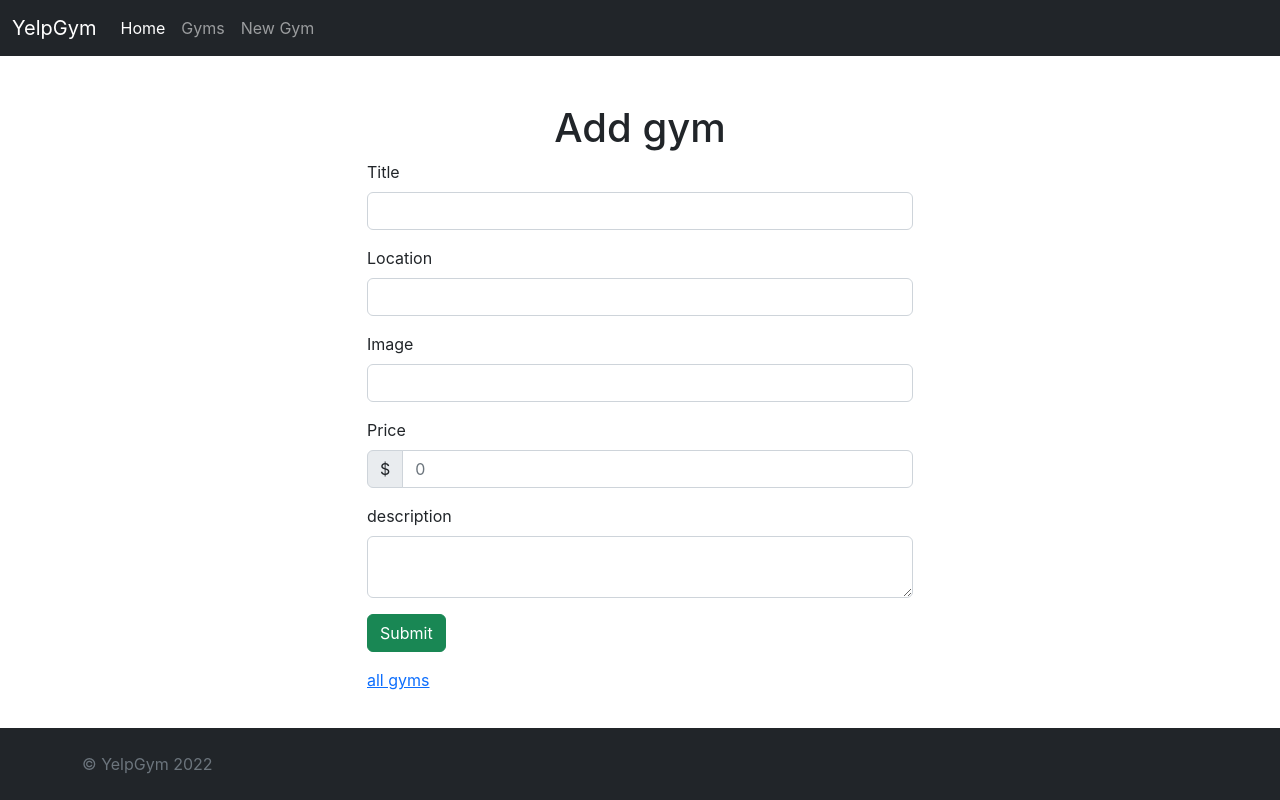
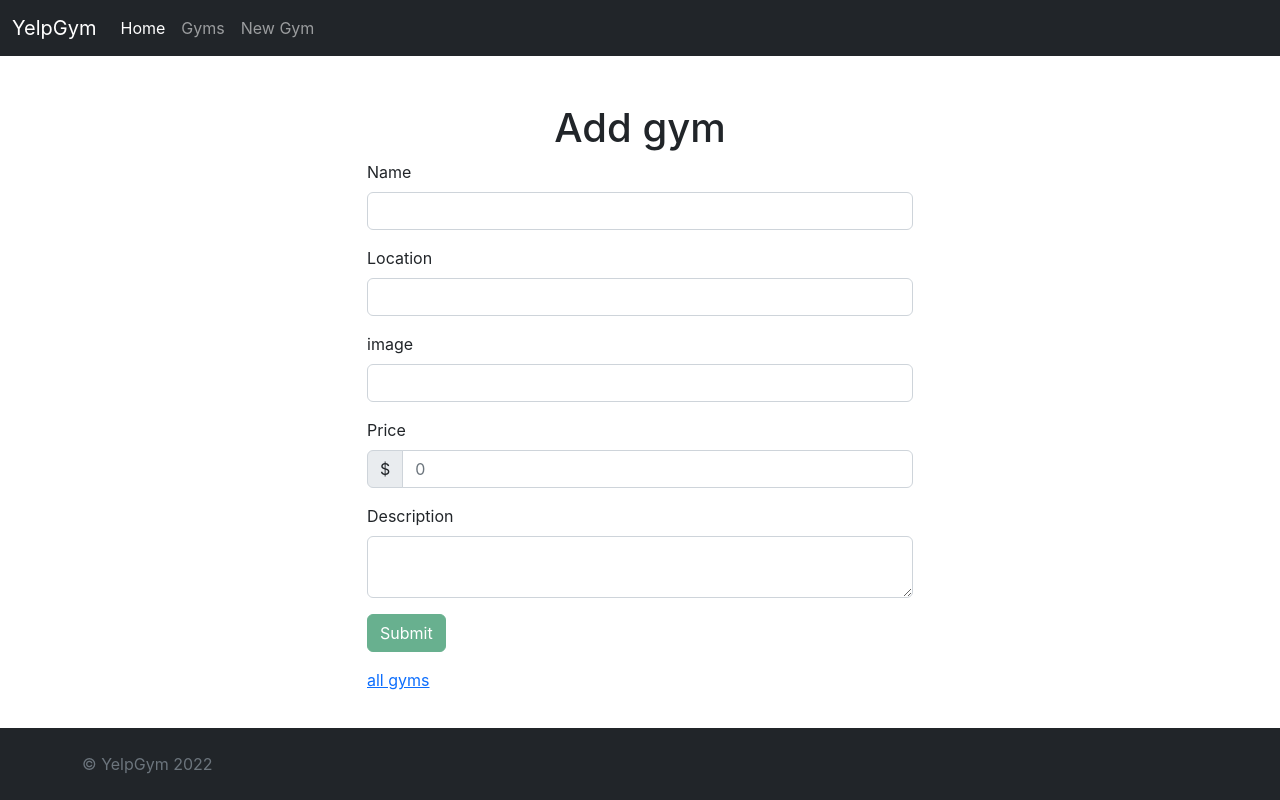
Before and after one commit to SimonJankowski/front-yelpgym, a React (Create React App) app: page /new in a window 1280 px wide. Built offline with nearby package versions, Linux system fonts and the light colour scheme.

Commit message:
Errors and Validating Data

```diff
--- a/package.json
+++ b/package.json
@@ -9,8 +9,10 @@
     "@testing-library/user-event": "^13.5.0",
     "axios": "^0.27.2",
     "bootstrap": "^5.2.2",
+    "final-form": "^4.20.7",
     "react": "^18.2.0",
     "react-dom": "^18.2.0",
+    "react-final-form": "^6.5.9",
     "react-router": "^6.4.0",
     "react-router-dom": "^6.4.0",
     "react-scripts": "5.0.1",
--- /dev/null
+++ b/src/Components/ValidationDiv.jsx
@@ -0,0 +1,10 @@
+import React from "react";
+
+const ValidationDiv = ({ meta }) => {
+  if (meta.touched) {
+    if (meta.error) return <div class="invalid-feedback">{meta.error}</div>;
+    else return <div class="valid-feedback">Looks good!</div>;
+  } else return null;
+};
+
+export default ValidationDiv;
--- /dev/null
+++ b/src/helpers/validators.js
@@ -0,0 +1,7 @@
+export const required = (value) => (value ? undefined : "Required");
+export const mustBeNumber = (value) => (isNaN(value) ? "Must be a number" : undefined);
+export const minValue = (min) => (value) => isNaN(value) || value >= min ? undefined : `Should be greater than ${min}`;
+export const composeValidators =
+  (...validators) =>
+  (value) =>
+    validators.reduce((error, validator) => error || validator(value), undefined);
--- a/src/screens/Edit.jsx
+++ b/src/screens/Edit.jsx
@@ -1,10 +1,13 @@
 import React, { useState, useEffect } from "react";
 import { useParams } from "react-router";
 import { useNavigate } from "react-router-dom";
+import { Form, Field } from "react-final-form";
 import axios from "axios";
+import * as Validators from "../helpers/validators";
+import ValidationDiv from "../Components/ValidationDiv";
 
 const Edit = () => {
-  const [gym, setGym] = useState(undefined);
+  const [gymR, setGym] = useState(undefined);
   const { gymid } = useParams();
   const navigate = useNavigate();
 
@@ -14,15 +17,8 @@ const Edit = () => {
     });
   }, []);
 
-  const onFormSubmit = async (e) => {
-    e.preventDefault();
-    const gym = {
-      title: e.target[0].value,
-      location: e.target[1].value,
-      image: e.target[2].value,
-      price: e.target[3].value,
-      description: e.target[4].value,
-    };
+  const onFormSubmit = async (values) => {
+    const gym = { ...values.gym };
     console.log(gym);
     await axios
       .post(`http://localhost:3001/gyms/${gymid}/update`, gym)
@@ -35,83 +31,116 @@ const Edit = () => {
         console.log(error);
       });
   };
+
   return (
     <>
       <div className="row">
         <h1 className="text-center">Edit gym</h1>
         <div className="col-6 offset-3">
-          <form onSubmit={onFormSubmit}>
+          <Form
+            onSubmit={onFormSubmit}
+            initialValues={{ gym: { ...gymR } }}
+            render={({ handleSubmit, invalid, pristine }) => (
+              <form onSubmit={handleSubmit}>
+                <Field name="gym[title]" validate={Validators.required}>
+                  {({ input, meta }) => (
                     <div className="mb-3">
-              <label className="form-label" htmlFor="title">
-                Title
+                      <label className="form-label" htmlFor="Name">
+                        Name
                       </label>
                       <input
-                className="form-control"
+                        {...input}
+                        className={`form-control ${meta.touched ? (meta.error ? "is-invalid" : "is-valid") : ""}`}
                         type="text"
-                id="title"
-                name="title"
-                defaultValue={gym?.title || ""}
+                        id="Name"
+                        name="Name"
                       />
+                      <ValidationDiv meta={meta} />
                     </div>
+                  )}
+                </Field>
+                <Field name="gym[location]" validate={Validators.required}>
+                  {({ input, meta }) => (
                     <div className="mb-3">
                       <label className="form-label" htmlFor="location">
                         Location
                       </label>
                       <input
-                className="form-control"
+                        {...input}
+                        className={`form-control ${meta.touched ? (meta.error ? "is-invalid" : "is-valid") : ""}`}
                         type="text"
                         id="location"
                         name="location"
-                defaultValue={gym?.location || ""}
                       />
+                      <ValidationDiv meta={meta} />
                     </div>
+                  )}
+                </Field>
+                <Field name="gym[image]" validate={Validators.required}>
+                  {({ input, meta }) => (
                     <div className="mb-3">
                       <label className="form-label" htmlFor="image">
-                Image
+                        image
                       </label>
                       <input
-                className="form-control"
+                        {...input}
+                        className={`form-control ${meta.touched ? (meta.error ? "is-invalid" : "is-valid") : ""}`}
                         type="text"
                         id="image"
                         name="image"
-                defaultValue={gym?.image || ""}
                       />
+                      <ValidationDiv meta={meta} />
                     </div>
+                  )}
+                </Field>
+                <Field name="gym[price]" validate={Validators.required}>
+                  {({ input, meta }) => (
                     <div className="mb-3">
                       <label className="form-label" htmlFor="price">
                         Price
                       </label>
-
                       <div className="input-group">
                         <span className="input-group-text" id="basic-addon1">
                           $
                         </span>
                         <input
-                  type="text"
-                  className="form-control"
+                          {...input}
+                          className={`form-control ${meta.touched ? (meta.error ? "is-invalid" : "is-valid") : ""}`}
+                          type="number"
                           id="price"
+                          name="price"
                           placeholder="0"
-                  name="price"
-                  defaultValue={gym?.price || ""}
                         />
                       </div>
+                      <ValidationDiv meta={meta} />
                     </div>
+                  )}
+                </Field>
+                <Field name="gym[description]" validate={Validators.required}>
+                  {({ input, meta }) => (
                     <div className="mb-3">
                       <label className="form-label" htmlFor="description">
-                description
+                        Description
                       </label>
                       <textarea
-                className="form-control"
+                        {...input}
+                        className={`form-control ${meta.touched ? (meta.error ? "is-invalid" : "is-valid") : ""}`}
                         type="text"
                         id="description"
                         name="description"
-                defaultValue={gym?.description || ""}
                       />
+                      <ValidationDiv meta={meta} />
                     </div>
+                  )}
+                </Field>
                 <div className="mb-3">
-              <button className="btn btn-info">Update Gym</button>
+                  <button disabled={invalid || pristine} type="submit" className="btn btn-success">
+                    Submit
+                  </button>
                 </div>
               </form>
+            )}
+          />
           <a href={`/gym/${gymid}`}>back to Gym</a>
         </div>
       </div>
--- a/src/screens/New.jsx
+++ b/src/screens/New.jsx
@@ -1,102 +1,149 @@
 import React from "react";
 import { useNavigate } from "react-router-dom";
+import { Form, Field } from "react-final-form";
 import axios from "axios";
+import * as Validators from "../helpers/validators";
+import ValidationDiv from "../Components/ValidationDiv";
 
 const New = () => {
   const navigate = useNavigate();
-  const onFormSubmit = async (event) => {
-    event.preventDefault();
-    const gym = {
-      title: event.target[0].value,
-      location: event.target[1].value,
-      image: event.target[2].value,
-      price: event.target[3].value,
-      description: event.target[4].value,
-    };
-    console.log(gym);
+  const onFormSubmit = async (values) => {
+    const payload = { gym: { ...values.gym } };
     await axios
-      .post("http://localhost:3001/gyms/new", gym)
+      .post("http://localhost:3001/gyms/new", payload)
       .then((res) => {
         if (res.status == 200) {
           navigate(`/gym/${res.data}`);
         }
       })
       .catch((error) => {
-        console.log(error);
+        const mainError = JSON.parse(JSON.stringify(error));
+        const response = JSON.parse(JSON.stringify(error.response));
+        navigate("/error", { state: { ...mainError, ...response } });
       });
   };
+
+  const NewGymForm = () => {
+    return (
+      <Form
+        onSubmit={onFormSubmit}
+        render={({ handleSubmit, invalid }) => (
+          <form onSubmit={handleSubmit}>
+            <Field name="gym[title]" validate={Validators.required}>
+              {({ input, meta }) => (
+                <div className="mb-3">
+                  <label className="form-label" htmlFor="Name">
+                    Name
+                  </label>
+                  <input
+                    {...input}
+                    className={`form-control ${meta.touched ? (meta.error ? "is-invalid" : "is-valid") : ""}`}
+                    type="text"
+                    id="Name"
+                    name="Name"
+                  />
+                  <ValidationDiv meta={meta} />
+                </div>
+              )}
+            </Field>
+            <Field name="gym[location]" validate={Validators.required}>
+              {({ input, meta }) => (
+                <div className="mb-3">
+                  <label className="form-label" htmlFor="location">
+                    Location
+                  </label>
+                  <input
+                    {...input}
+                    className={`form-control ${meta.touched ? (meta.error ? "is-invalid" : "is-valid") : ""}`}
+                    type="text"
+                    id="location"
+                    name="location"
+                  />
+                  <ValidationDiv meta={meta} />
+                </div>
+              )}
+            </Field>
+            <Field name="gym[image]" validate={Validators.required}>
+              {({ input, meta }) => (
+                <div className="mb-3">
+                  <label className="form-label" htmlFor="image">
+                    image
+                  </label>
+                  <input
+                    {...input}
+                    className={`form-control ${meta.touched ? (meta.error ? "is-invalid" : "is-valid") : ""}`}
+                    type="text"
+                    id="image"
+                    name="image"
+                  />
+                  <ValidationDiv meta={meta} />
+                </div>
+              )}
+            </Field>
+            <Field
+              name="gym[price]"
+              validate={Validators.composeValidators(
+                Validators.required,
+                Validators.mustBeNumber,
+                Validators.minValue(0)
+              )}
+            >
+              {({ input, meta }) => (
+                <div className="mb-3">
+                  <label className="form-label" htmlFor="price">
+                    Price
+                  </label>
+                  <div className="input-group">
+                    <span className="input-group-text" id="basic-addon1">
+                      $
+                    </span>
+                    <input
+                      {...input}
+                      className={`form-control ${meta.touched ? (meta.error ? "is-invalid" : "is-valid") : ""}`}
+                      type="text"
+                      id="price"
+                      name="price"
+                      placeholder="0"
+                    />
+                    <ValidationDiv meta={meta} />
+                  </div>
+                </div>
+              )}
+            </Field>
+            <Field name="gym[description]" validate={Validators.required}>
+              {({ input, meta }) => (
+                <div className="mb-3">
+                  <label className="form-label" htmlFor="description">
+                    Description
+                  </label>
+                  <textarea
+                    {...input}
+                    className={`form-control ${meta.touched ? (meta.error ? "is-invalid" : "is-valid") : ""}`}
+                    type="text"
+                    id="description"
+                    name="description"
+                  />
+                  <ValidationDiv meta={meta} />
+                </div>
+              )}
+            </Field>
+            <div className="mb-3">
+              <button disabled={invalid} type="submit" className="btn btn-success">
+                Submit
+              </button>
+            </div>
+          </form>
+        )}
+      />
+    );
+  };
+
   return (
     <>
       <div className="row">
         <h1 className="text-center">Add gym</h1>
         <div className="col-6 offset-3">
-          <form onSubmit={onFormSubmit}>
-            <div className="mb-3">
-              <label className="form-label" htmlFor="title">
-                Title
-              </label>
-              <input
-                className="form-control"
-                type="text"
-                id="title"
-                name="title"
-              />
-            </div>
-            <div className="mb-3">
-              <label className="form-label" htmlFor="location">
-                Location
-              </label>
-              <input
-                className="form-control"
-                type="text"
-                id="location"
-                name="location"
-              />
-            </div>
-            <div className="mb-3">
-              <label className="form-label" htmlFor="image">
-                Image
-              </label>
-              <input
-                className="form-control"
-                type="text"
-                id="image"
-                name="image"
-              />
-            </div>
-            <div className="mb-3">
-              <label className="form-label" htmlFor="price">
-                Price
-              </label>
-
-              <div className="input-group">
-                <span className="input-group-text" id="basic-addon1">
-                  $
-                </span>
-                <input
-                  type="text"
-                  className="form-control"
-                  id="price"
-                  placeholder="0"
-                  name="price"
-                />
-              </div>
-            </div>
-            <div className="mb-3">
-              <label className="form-label" htmlFor="description">
-                description
-              </label>
-              <textarea
-                className="form-control"
-                type="text"
-                id="description"
-                name="description"
-              />
-            </div>
-            <div className="mb-3">
-              <button className="btn btn-success">Submit</button>
-            </div>
-          </form>
+          <NewGymForm />
           <a href="/gyms">all gyms</a>
         </div>
       </div>
```
Also changed, not shown: src/App.js (+6 -1 lines), src/screens/ErrorScreen.jsx (added, +32 -0 lines), 2 other files (tests, documents, lock files or other folders). Lines whose indentation alone changed are shown as unchanged.
